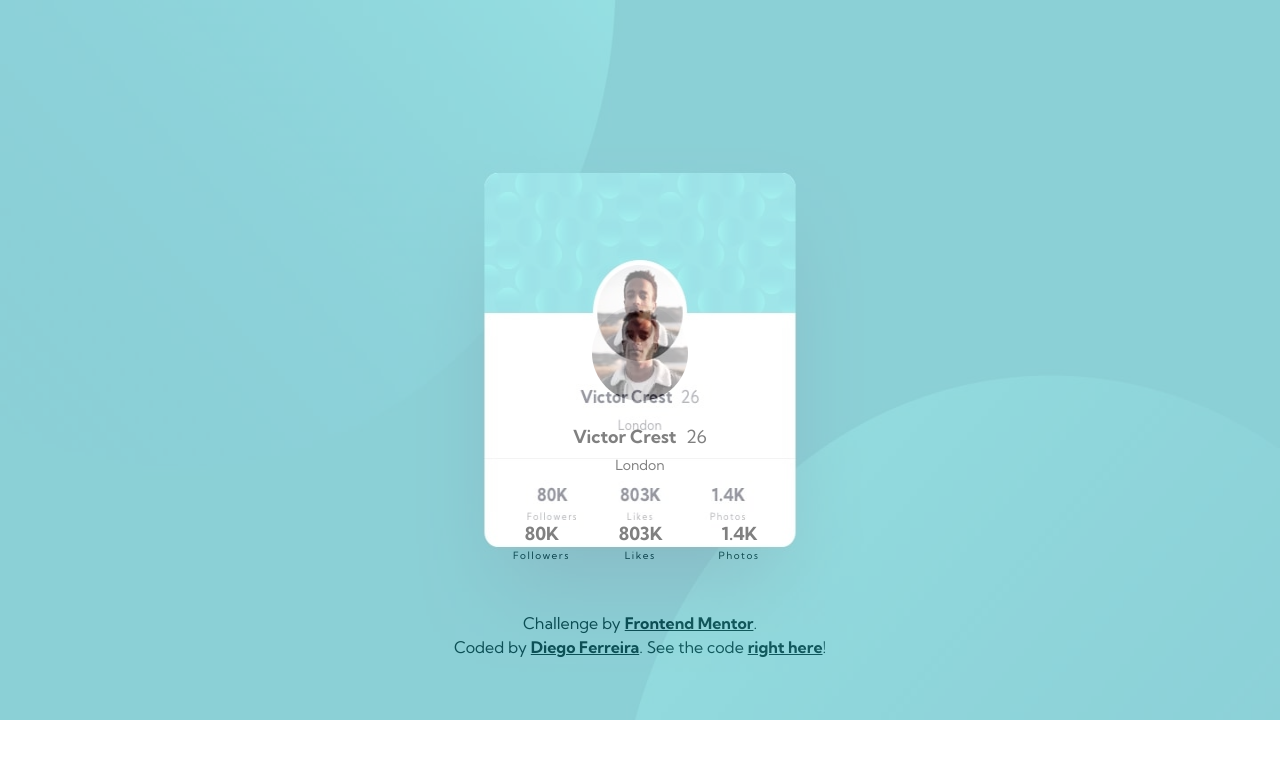
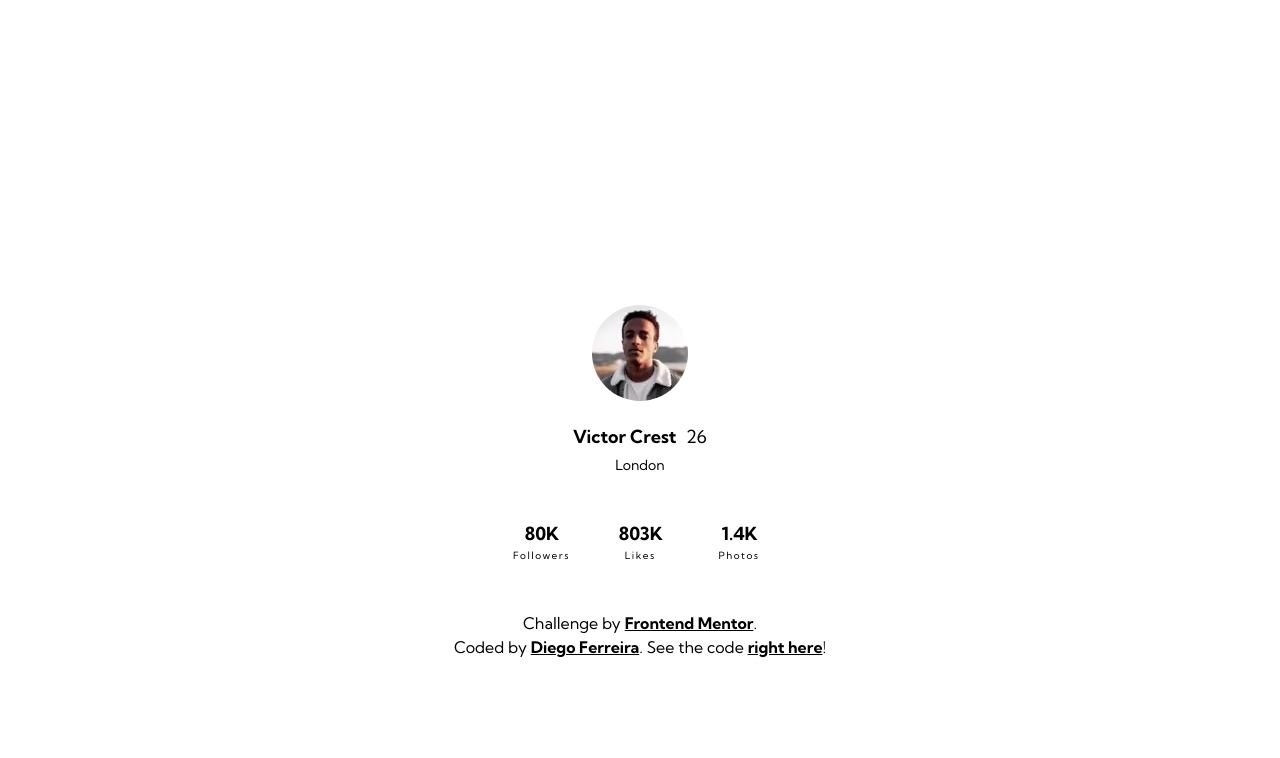
Before and after one commit to dieegofrr/profile-card-component, a website: page index.html in a window 1280 px wide. Drawn offline with Linux system fonts and the light colour scheme.

Commit message:
Remove ununsed image

```diff
--- a/index.html
+++ b/index.html
@@ -17,17 +17,6 @@
     <title>Profile Card Component</title>
   </head>
   <body>
-    <img
-      src="/design/desktop-design.jpg"
-      alt=""
-      style="
-        position: absolute;
-        width: 1440px;
-        height: 720px;
-        opacity: 0.5;
-        z-index: 999;
-      "
-    />
     <main class="content">
       <!-- Card -->
       <article class="card">
```
